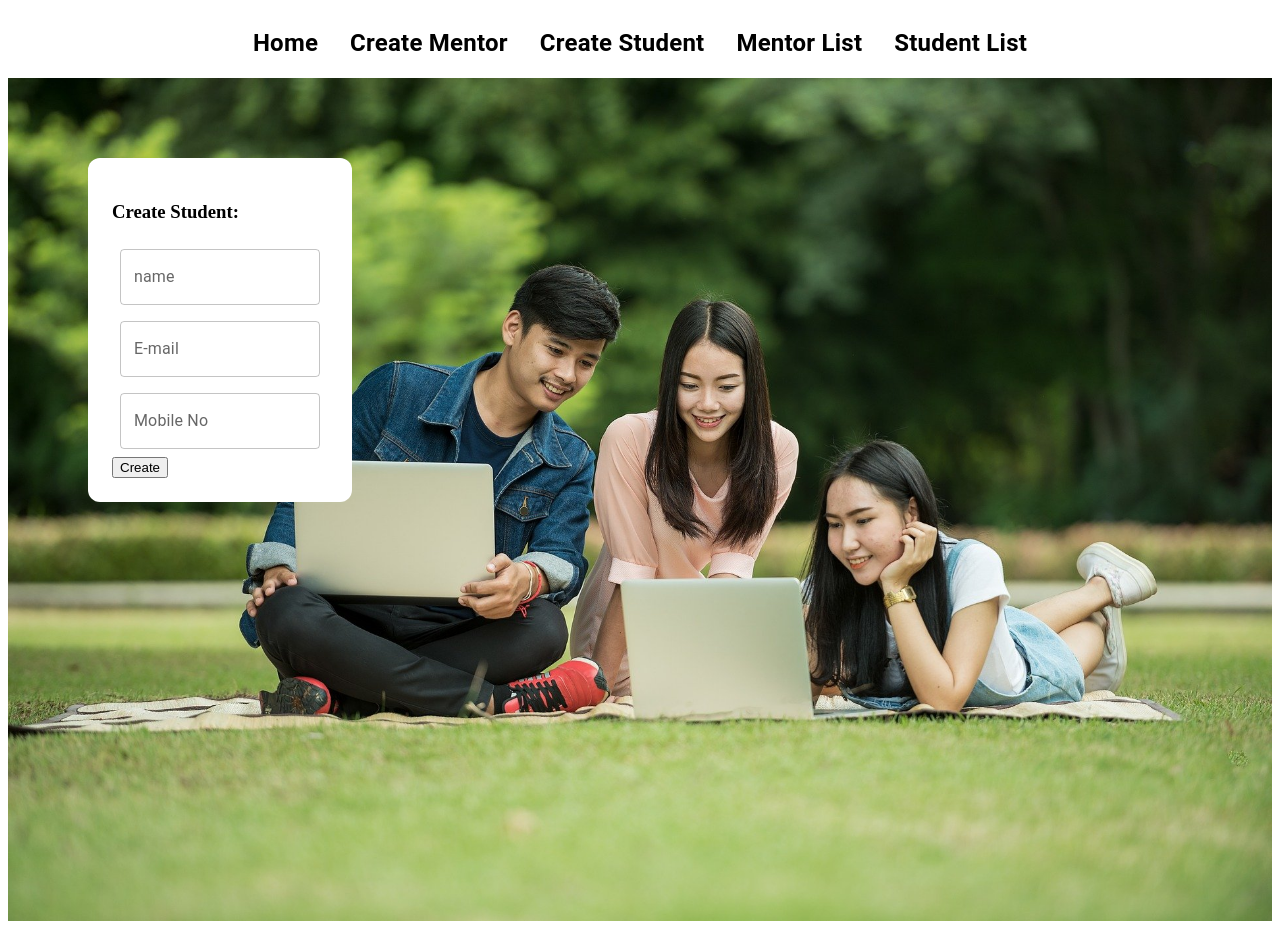
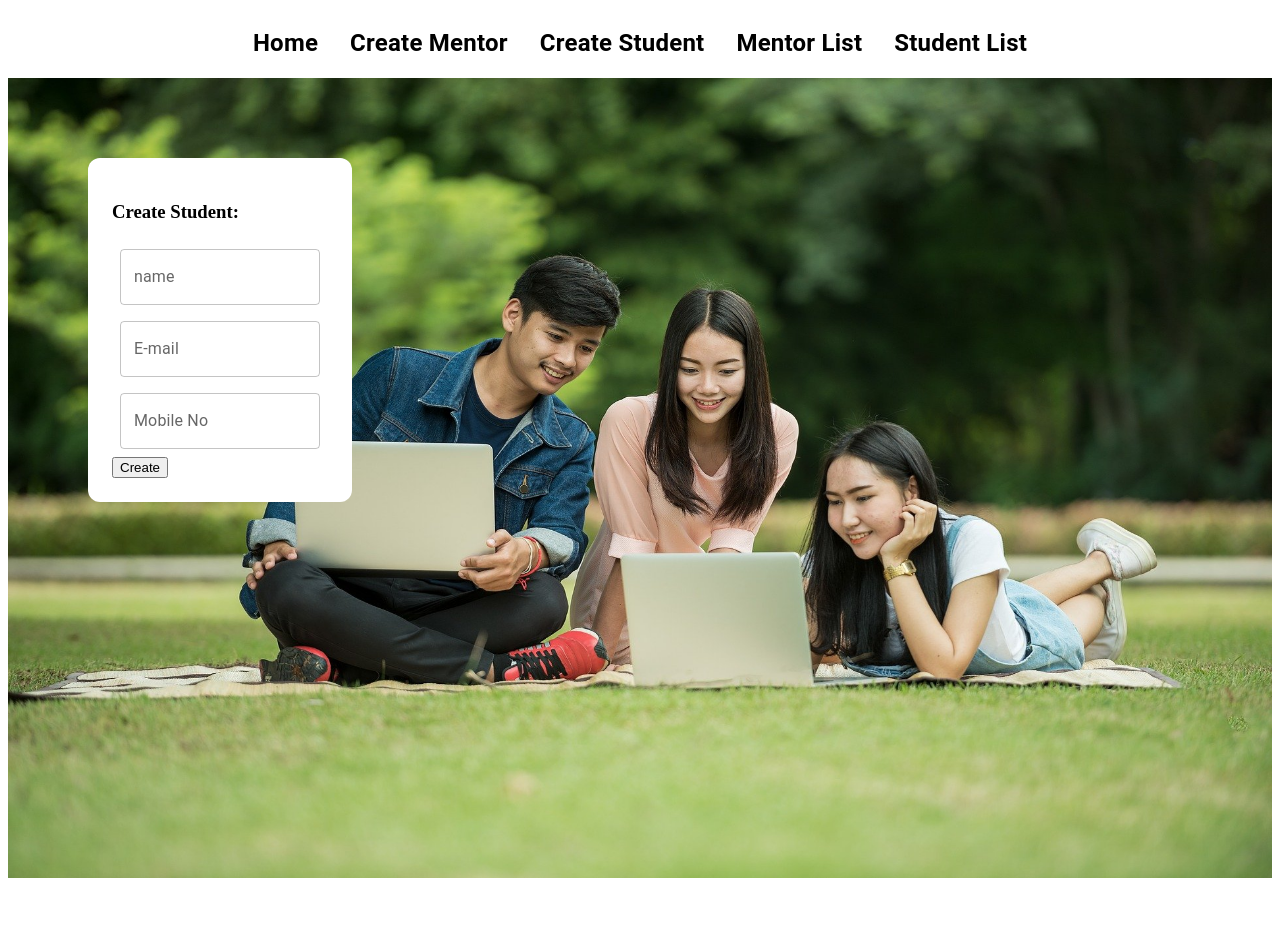
Before and after one commit to dinesh0831/assign-mentor-frontend-, a React (Create React App) app: page /create-student in a window 1280 px wide. After the commit the page ends 890 px from the top, so only its background shows below. Built offline with nearby package versions, Linux system fonts and the light colour scheme.

Commit message:
Update student.js

```diff
--- a/src/student.js
+++ b/src/student.js
@@ -50,7 +50,7 @@ class Student extends React.Component {
                     <TextField id="outlined-password-input" label="Mobile No" type='text' name="mobileno" value={this.state.mobileno} onChange={this.handleChange} /><br />
                     <button>Create </button>
             </Box>
-            <img  width="100%" height="auto" alt="library" src={image}/>
+            <img  style={{height:"100vh",width:"100%",backgroundRepeat:"no-repeat",backgroundSize:"cover",backgroundAttachment:"fixed",}} alt="library" src={image}/>
         </>
         )
     }
```
